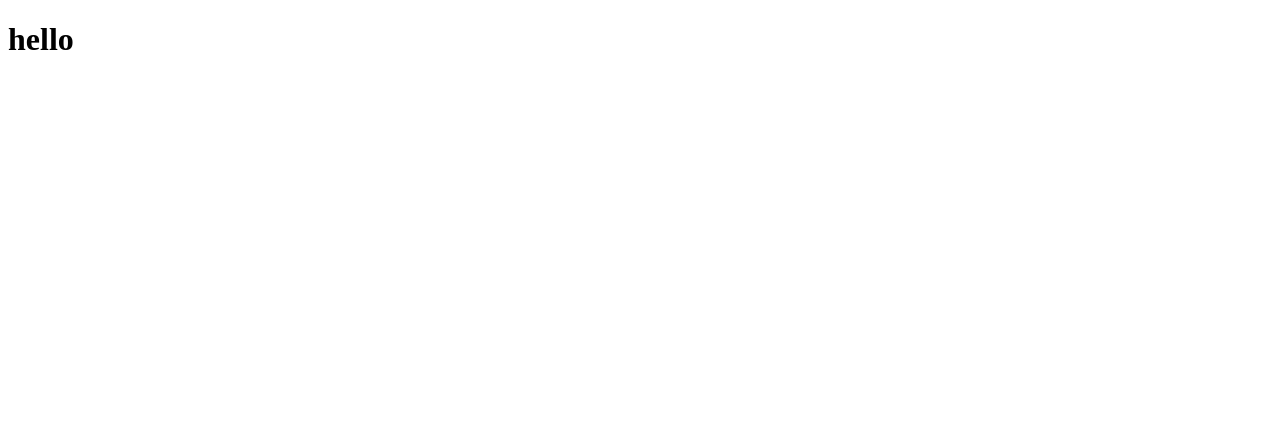
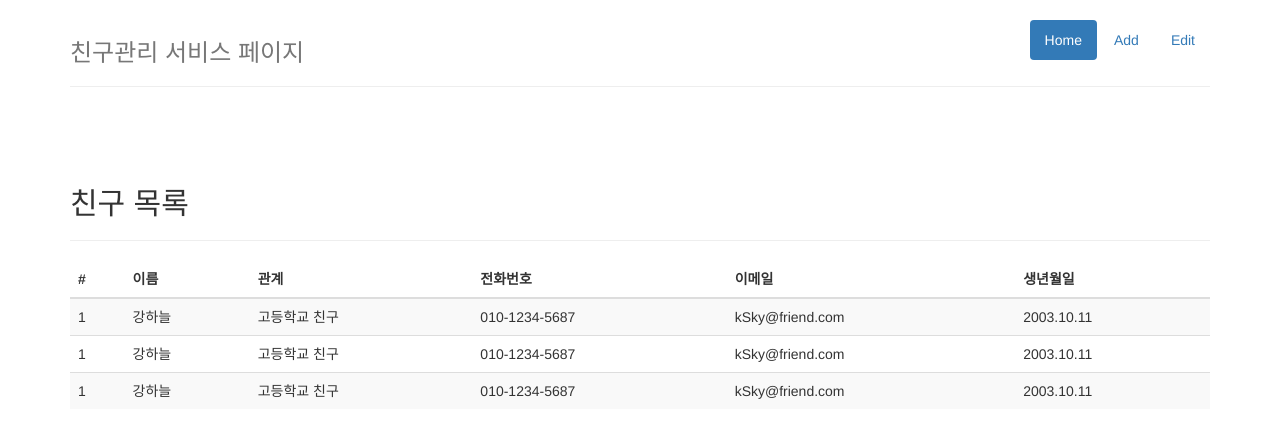
Before and after one commit to I-mYejin/Project2_final, a plain HTML site: page index.html in a window 1280 px wide. Drawn offline with nearby package versions, Linux system fonts and the light colour scheme.

Commit message:
[add] index, add 페이지

```diff
--- a/index.html
+++ b/index.html
@@ -4,8 +4,83 @@
     <meta charset="UTF-8">
     <meta name="viewport" content="width=device-width, initial-scale=1.0">
     <title>Document</title>
+    <!-- Latest compiled and minified CSS -->
+<link rel="stylesheet" href="https://cdn.jsdelivr.net/npm/bootstrap@3.4.1/dist/css/bootstrap.min.css" integrity="sha384-HSMxcRTRxnN+Bdg0JdbxYKrThecOKuH5zCYotlSAcp1+c8xmyTe9GYg1l9a69psu" crossorigin="anonymous">
+
+<!-- Optional theme -->
+<link rel="stylesheet" href="https://cdn.jsdelivr.net/npm/bootstrap@3.4.1/dist/css/bootstrap-theme.min.css" integrity="sha384-6pzBo3FDv/PJ8r2KRkGHifhEocL+1X2rVCTTkUfGk7/0pbek5mMa1upzvWbrUbOZ" crossorigin="anonymous">
+
+<!-- Latest compiled and minified JavaScript -->
+<script src="https://cdn.jsdelivr.net/npm/bootstrap@3.4.1/dist/js/bootstrap.min.js" integrity="sha384-aJ21OjlMXNL5UyIl/XNwTMqvzeRMZH2w8c5cRVpzpU8Y5bApTppSuUkhZXN0VxHd" crossorigin="anonymous"></script>
+    <style>
+      body {
+      padding-top: 20px;
+      padding-bottom: 20px;
+      }
+
+    </style>
 </head>
 <body>
-    <h1>hello</h1>
+    <main>
+        <div class="container">
+          <div class="header clearfix">
+            <nav>
+              <ul class="nav nav-pills pull-right">
+                <li role="presentation" class="active"><a href="#">Home</a></li>
+                <li role="presentation"><a href="add.html">Add</a></li>
+                <li role="presentation"><a href="edit.html">Edit</a></li>
+              </ul>
+            </nav>
+            <h3 class="text-muted">친구관리 서비스 페이지</h3>
+            <hr>
+          </div>
+          <br><br><br>
+
+          <!-- //목록 리스트 -->
+          <h2 class="sub-header">친구 목록</h2>
+          <hr>
+          <div class="table-responsive">
+            <table class="table table-striped">
+              <thead>
+                <tr>
+                  <th>#</th>
+                  <th>이름</th>
+                  <th>관계</th>
+                  <th>전화번호</th>
+                  <th>이메일</th>
+                  <th>생년월일</th>
+                </tr>
+              </thead>
+              <tbody>
+                <tr>
+                  <td>1</td>
+                  <td>강하늘</td>
+                  <td>고등학교 친구</td>
+                  <td>010-1234-5687</td>
+                  <td>kSky@friend.com</td>
+                  <td>2003.10.11</td>
+                </tr>
+                <tr>
+                  <td>1</td>
+                  <td>강하늘</td>
+                  <td>고등학교 친구</td>
+                  <td>010-1234-5687</td>
+                  <td>kSky@friend.com</td>
+                  <td>2003.10.11</td>
+                </tr>
+                <tr>
+                  <td>1</td>
+                  <td>강하늘</td>
+                  <td>고등학교 친구</td>
+                  <td>010-1234-5687</td>
+                  <td>kSky@friend.com</td>
+                  <td>2003.10.11</td>
+                </tr>
+              </tbody>
+            </table>
+          </div>
+          </div>
+    </main>
+    <script src="../../assets/js/ie10-viewport-bug-workaround.js"></script>
 </body>
 </html>
```
Also changed, not shown: add.html (added, +105 -0 lines), edit.html (added, +46 -0 lines), view.html (added).
